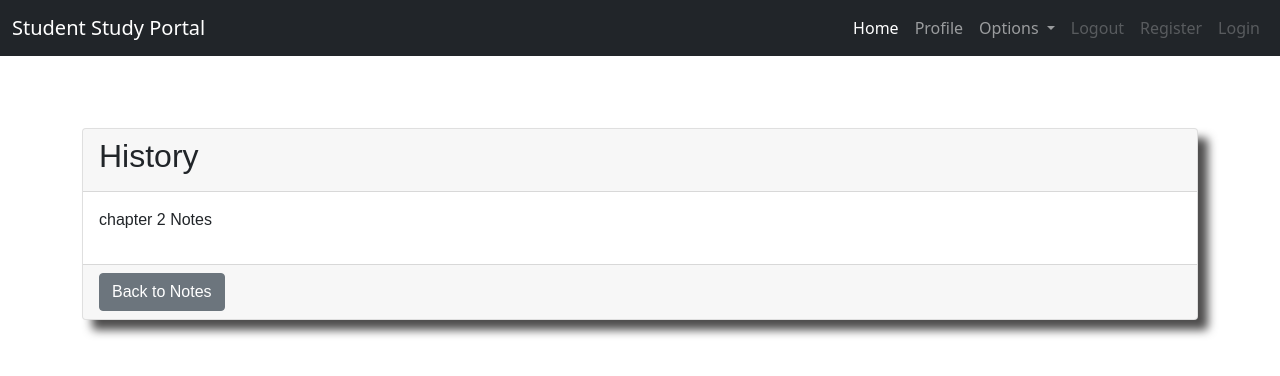
After one commit to msSandhya23/Only-Project, a Django app: page /notes_detail/1/ in a window 1280 px wide. The commit adds this page. Shown: the top 376 px of the page. Run offline with Django 4.2, Linux system fonts and the light colour scheme; data comes from the database, SQL or seed files in the repository; both versions use the stored data as it was after the commit.

Commit message:
Add notes detail template and update views; enhance home and notes templates

```diff
--- a/Student_Study_Portal/dashboard/urls.py
+++ b/Student_Study_Portal/dashboard/urls.py
@@ -3,8 +3,8 @@ from . import views
 from .views import NotesDetailView
 
 urlpatterns = [
-    path('',views.home,name='home'),
-    path('notes/',views.notes,name='notes'),
-    path('delete_note/<int:pk>/',views.delete_note,name='delete_note'),
-    path('notes_detail/<int:pk>/',NotesDetailView.as_view(),name='Notes_detail'),
+    path('', views.home, name='home'),
+    path('notes/', views.notes, name='notes'),
+    path('delete_note/<int:pk>/', views.delete_note, name='delete_note'),
+    path('notes_detail/<int:pk>/', NotesDetailView.as_view(), name='notes_detail'),
 ]
--- a/Student_Study_Portal/dashboard/views.py
+++ b/Student_Study_Portal/dashboard/views.py
@@ -2,6 +2,7 @@ from django.shortcuts import render,redirect
 from .forms import *
 from django.contrib import messages
 from django.views import generic
+from .models import Notes
 # Create your views here.
 def home(request):
     return render(request,'home.html')
@@ -25,3 +26,5 @@ def delete_note(request,pk=None):
 
 class NotesDetailView(generic.DetailView):
     model = Notes
+    template_name = 'notes_detail.html'
+    context_object_name = 'note'
--- a/Student_Study_Portal/templates/base.html
+++ b/Student_Study_Portal/templates/base.html
@@ -2,6 +2,11 @@
 <!DOCTYPE html>
 <html lang="en">
   <head>
+    <link
+      rel="shortcut icon"
+      href="../static/images/post-it.png"
+      type="image/x-icon"
+    />
     <link
       href="https://cdn.jsdelivr.net/npm/bootstrap@5.0.2/dist/css/bootstrap.min.css"
       rel="stylesheet"
@@ -12,7 +17,7 @@
       rel="stylesheet"
       href="https://cdnjs.cloudflare.com/ajax/libs/font-awesome/6.7.2/css/all.min.css"
     />
-    <title>Hello, world!</title>
+    <!-- <title>Student Study Portal</title> -->
     <link rel="stylesheet" href="{% static 'css/main.css' %}" />
   </head>
   <body>
--- a/Student_Study_Portal/templates/home.html
+++ b/Student_Study_Portal/templates/home.html
@@ -1,6 +1,10 @@
 {% extends 'base.html' %}
 {% load static %}
 {% block content %}
+<head>
+    <title>Student Study Portal</title>
+</head>
+
 
 <section class="container text-center">
     <h3>Welcome</h3>
--- /dev/null
+++ b/Student_Study_Portal/templates/notes_detail.html
@@ -0,0 +1,17 @@
+<!-- filepath: c:\Users\sandh\OneDrive\Desktop\PROJECT\Student_Study_Portal\templates\note_detail.html -->
+{% extends 'base.html' %}
+{% block content %}
+<div class="container mt-4">
+  <div class="card">
+    <div class="card-header">
+      <h2>{{ note.title }}</h2>
+    </div>
+    <div class="card-body">
+      <p>{{ note.description }}</p>
+    </div>
+    <div class="card-footer">
+      <a href="{% url 'notes' %}" class="btn btn-secondary">Back to Notes</a>
+    </div>
+  </div>
+</div>
+{% endblock %}
```
Also changed, not shown: Student_Study_Portal/templates/notes.html (+16 -7 lines), Student_Study_Portal/db.sqlite3, Student_Study_Portal/static/images/post-it.png (added).
